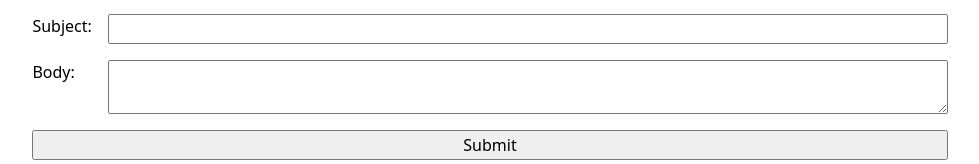
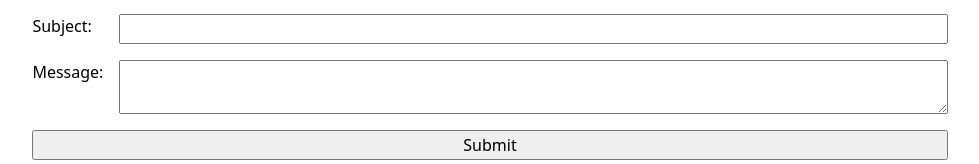
Before and after one commit to Rwang0316/portfolio, a plain HTML site: page contact/index.html in a window 1280 px wide. Shown: the part 188-352 px from the top of the page, without its empty margins (150-1129 px from the left). Drawn offline with Linux system fonts and the light colour scheme.

Commit message:
Update index.html

```diff
--- a/contact/index.html
+++ b/contact/index.html
@@ -28,7 +28,7 @@
         </label>
 
         <label>
-            Body:
+            Message:
             <textarea name="body"></textarea>
         </label>
 
```
